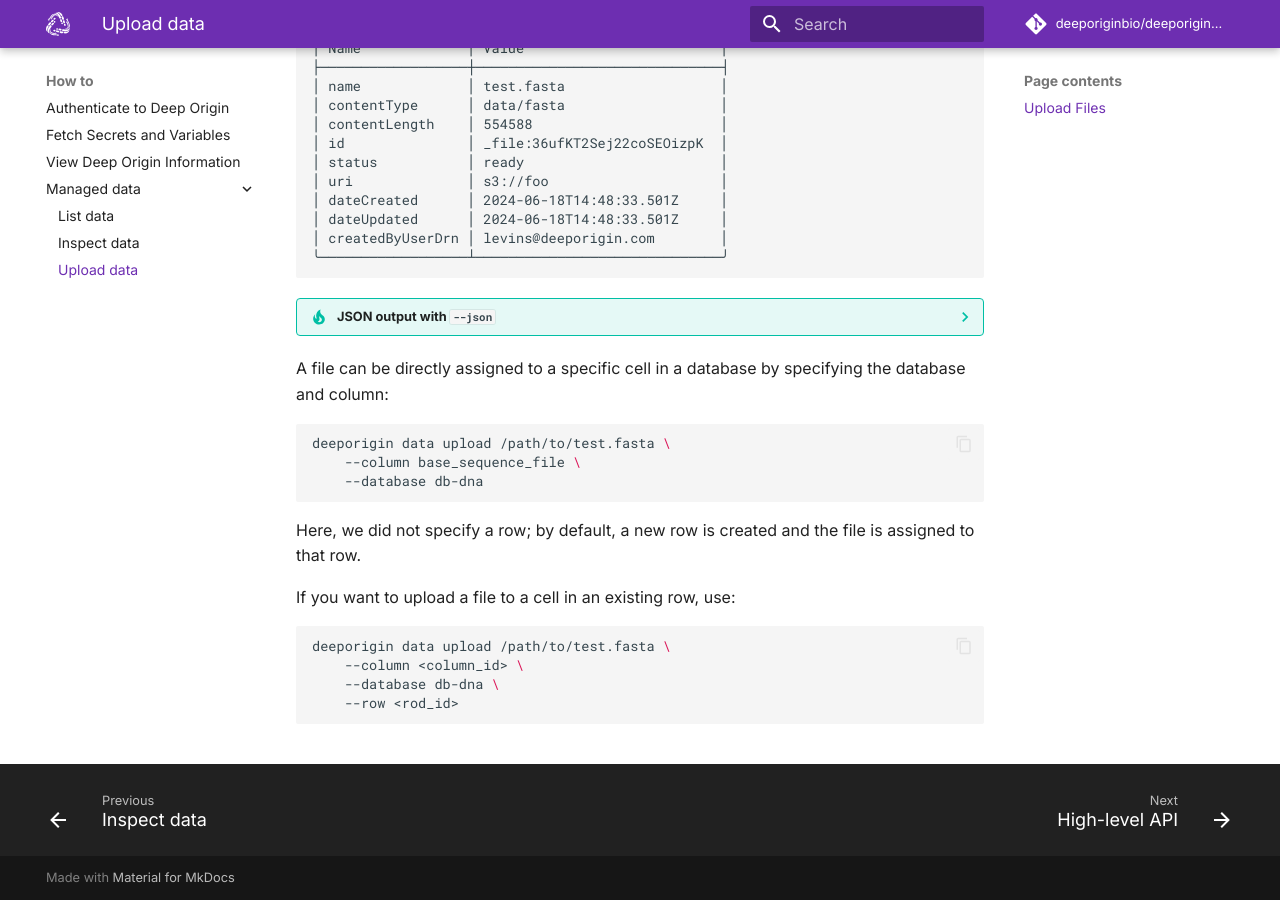
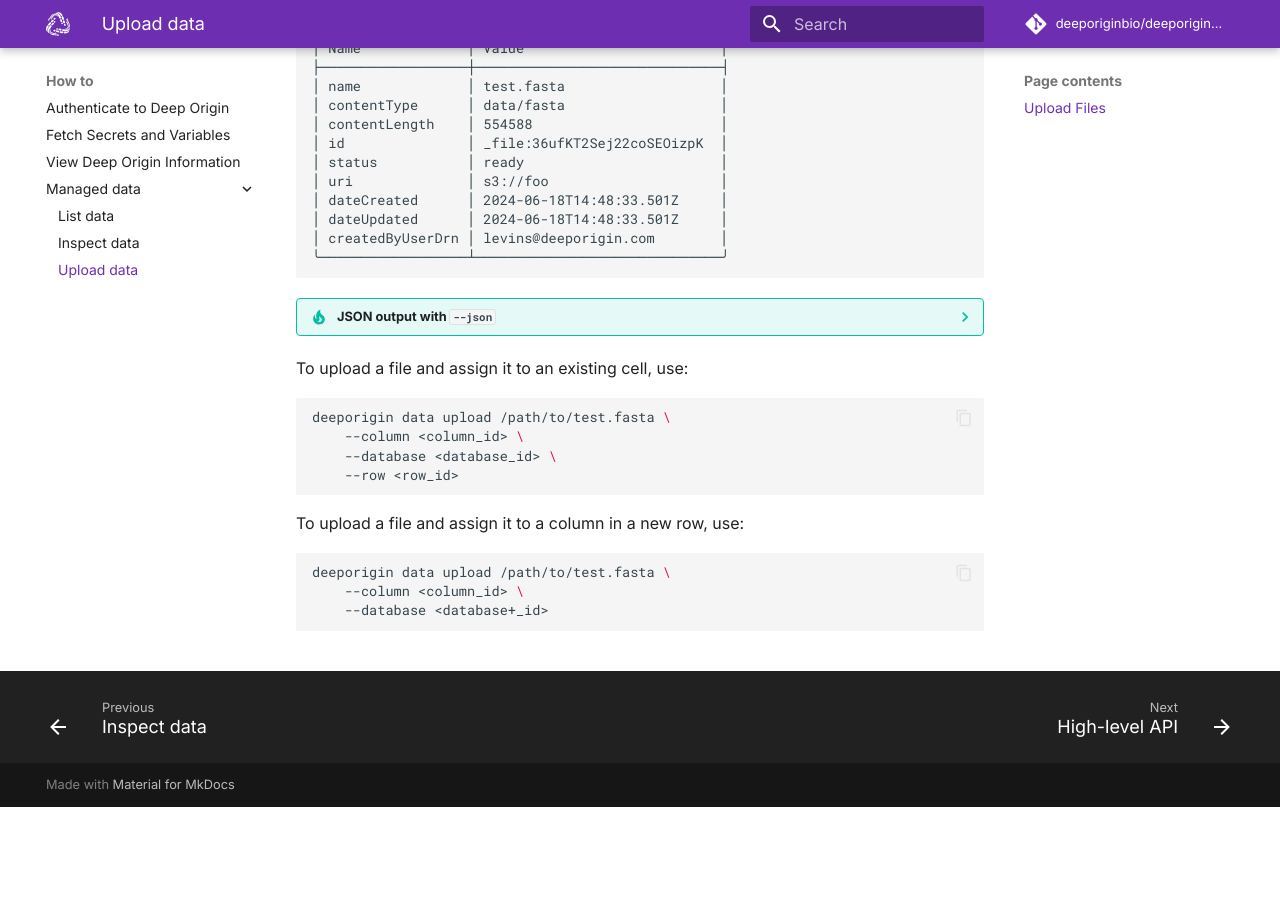
Before and after one commit to deeporiginbio/deeporigin-client, an MkDocs documentation site: the page built from docs/how-to/managed-data/upload-data.md, in a window 1280 px wide and 900 px high, scrolled down 597 px. Built offline with MkDocs 1.6.1 and Material for MkDocs 9.7.7, drawn with Linux system fonts in a browser that asks for light colours; comment, search, counter and statistics services are not loaded; after the commit the page ends 1404 px from its top, so only the background shows below that.

Commit message:
fix: post-review fixes

````diff
--- a/docs/how-to/managed-data/upload-data.md
+++ b/docs/how-to/managed-data/upload-data.md
@@ -57,27 +57,24 @@
 
         ```
 
-    A file can be directly assigned to a specific cell in
-    a database by specifying the database and column:
+    To upload a file and assign it to an existing cell, use:
 
 
     ```bash
     deeporigin data upload /path/to/test.fasta \
-        --column base_sequence_file \
-        --database db-dna
+        --column <column_id> \
+        --database <database_id> \
+        --row <row_id>
     ```
 
-    Here, we did not specify a row; by default, a new row
-    is created and the file is assigned to that row.
+    To upload a file and assign it to a column in a new row,
+    use:
 
-    If you want to upload a file to a cell in an existing
-    row, use:
 
     ```bash
     deeporigin data upload /path/to/test.fasta \
         --column <column_id> \
-        --database db-dna \
-        --row <rod_id>
+        --database <database+_id>
     ```
 
 
@@ -109,7 +106,20 @@
     }
     ```
 
-    To assign it to a specific cell in a database, use the `assign_files_to_cell` function:
+
+    To assign an uploaded file to a cell in an existing row, use the `assign_files_to_cell` function as follows:
+
+    ```py
+        _api.assign_files_to_cell(
+        file_ids=["_file:6Hdhyc3t8xZ6pmyCrQy1t"],
+        database_id="db-dna",
+        column_id="base_sequence_file",
+        row_id="row-id",
+    )
+
+    ```
+
+    To assign an uploaded file to a cell on a new row, use the `assign_files_to_cell` function as follows:
 
     ```py
         _api.assign_files_to_cell(
@@ -119,6 +129,3 @@
     )
 
     ```
-
-    Here, we did not specify `row_id`, which will default to
-    creating a new row and assigning it to that row.
````
